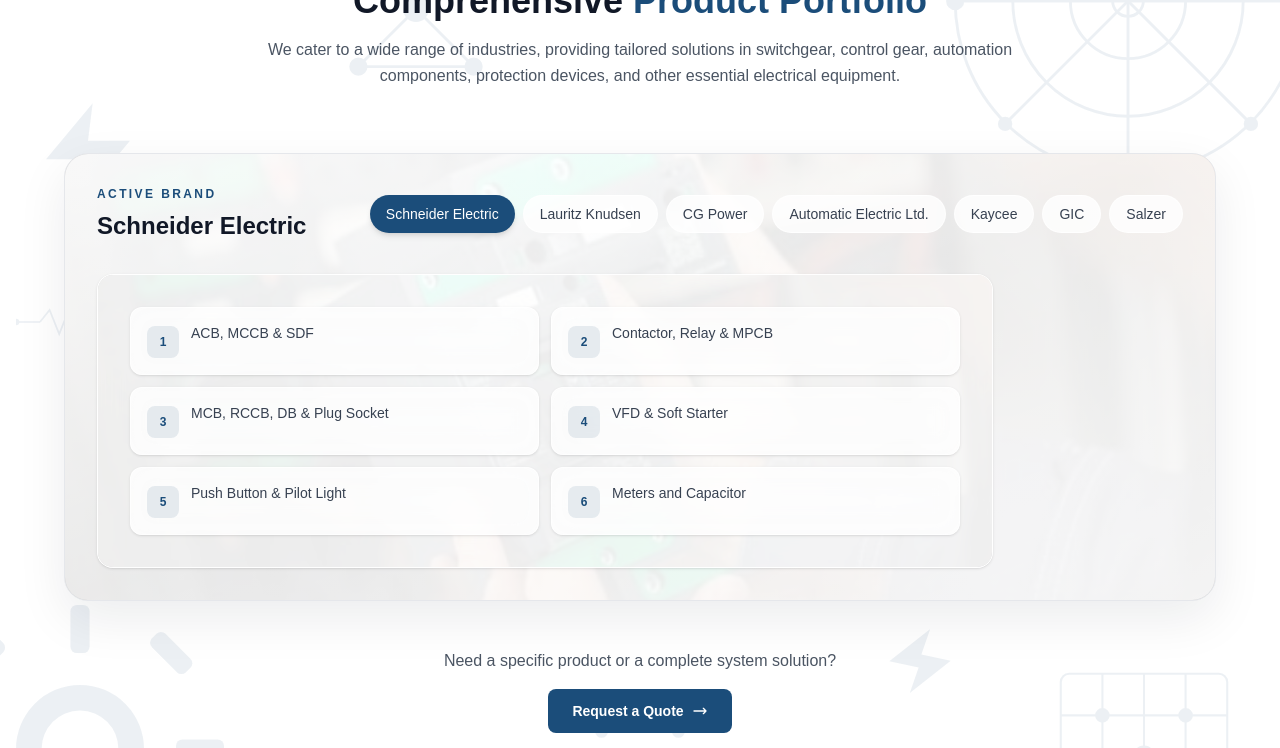
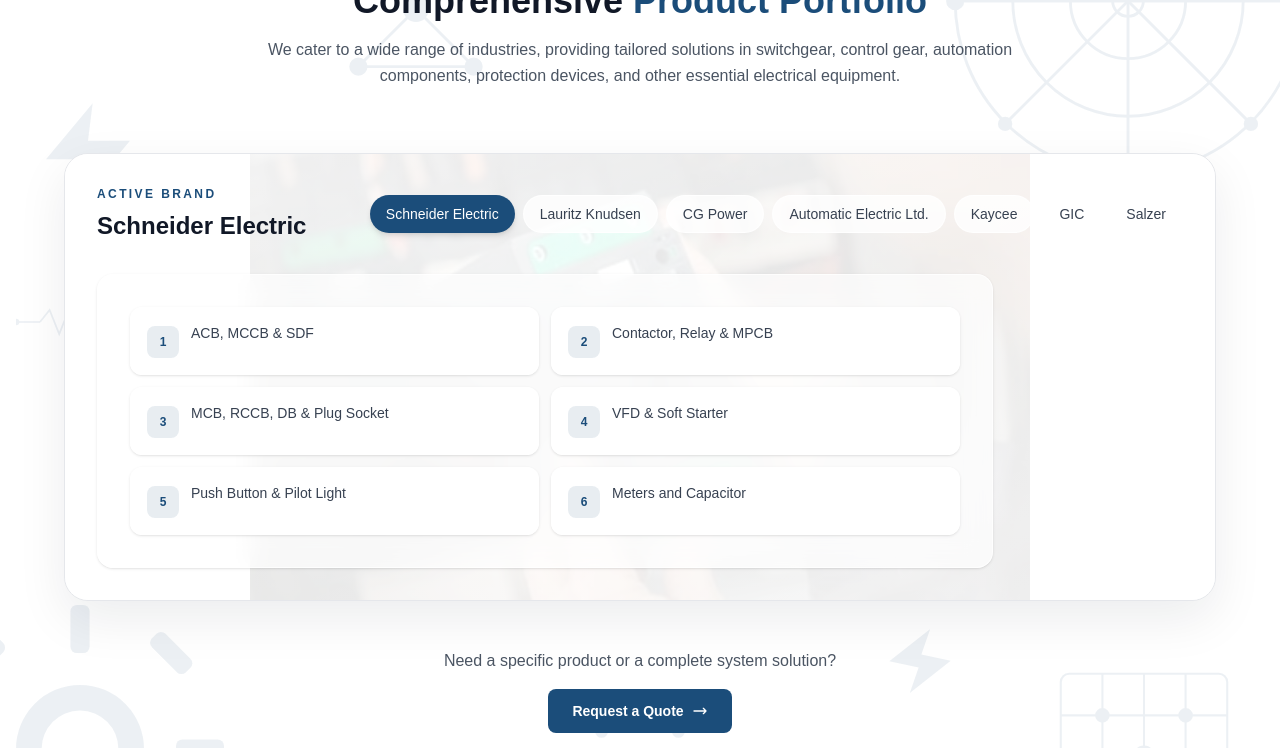
Before and after one commit to aryan011102/bmc_llp, a Next.js app: page /products in a window 1280 px wide. Shown: the part 556-1304 px from the top of the page. Built offline with nearby package versions, Linux system fonts and the light colour scheme.

Commit message:
Improve product brand backdrop visibility

```diff
--- a/src/components/Products.tsx
+++ b/src/components/Products.tsx
@@ -213,14 +213,18 @@
           <div
             key={activeData.brand}
             aria-hidden="true"
-            className="absolute inset-0 bg-cover bg-center transition-all duration-500"
-            style={{
-              backgroundImage: `url(${activeData.backgroundImage})`,
-              opacity: 0.42,
-            }}
+            className="absolute inset-0 transition-all duration-500"
           />
-          <div className="absolute inset-0 bg-white/50" />
-          <div className="absolute inset-0 bg-gradient-to-br from-white/85 via-white/55 to-white/75" />
+          <img
+            key={`${activeData.brand}-backdrop`}
+            src={activeData.backgroundImage}
+            alt=""
+            aria-hidden="true"
+            className="absolute inset-0 h-full w-full object-contain object-center opacity-25 transition-all duration-500"
+            style={{ filter: "brightness(1.08) saturate(0.9)" }}
+          />
+          <div className="absolute inset-0 bg-white/38" />
+          <div className="absolute inset-0 bg-gradient-to-br from-white/65 via-white/35 to-white/60" />
 
           <div className="relative mb-8 flex flex-col gap-4 lg:flex-row lg:items-center lg:justify-between">
             <div>
@@ -252,22 +256,12 @@
 
           {/* Product list */}
           <div className="relative max-w-4xl">
-            <div className="relative overflow-hidden rounded-2xl border border-white/75 bg-white/75 p-6 shadow-sm backdrop-blur-md sm:p-8">
-            <div
-              aria-hidden="true"
-              className="absolute inset-0 bg-cover bg-center"
-              style={{
-                backgroundImage: `url(${activeData.backgroundImage})`,
-                opacity: 0.22,
-              }}
-            />
-            <div className="absolute inset-0 bg-white/68" />
-
+            <div className="relative overflow-hidden rounded-2xl border border-white/75 bg-white/68 p-6 shadow-sm backdrop-blur-md sm:p-8">
               <div className="relative grid grid-cols-1 sm:grid-cols-2 gap-3">
                 {activeData.categories.map((cat, idx) => (
                   <div
                     key={idx}
-                  className="flex items-start gap-3 bg-white/80 backdrop-blur-md rounded-xl p-4 border border-white/80 shadow-sm"
+                    className="flex items-start gap-3 rounded-xl border border-white/80 bg-white/88 p-4 shadow-sm backdrop-blur-sm"
                   >
                     <div className="w-8 h-8 bg-[var(--primary)]/10 rounded-lg flex items-center justify-center flex-shrink-0 mt-0.5">
                       <span className="text-[var(--primary)] font-bold text-xs">
```
Lines whose indentation alone changed are shown as unchanged.
